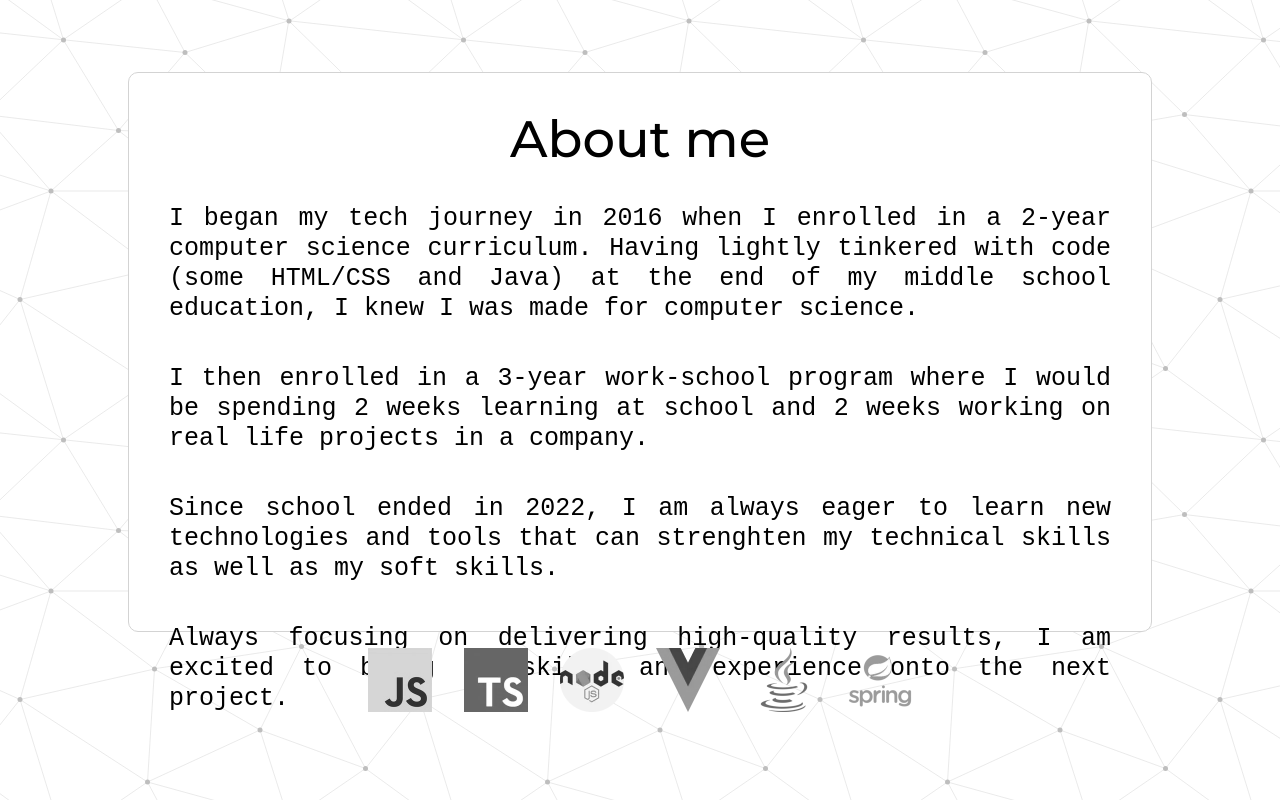
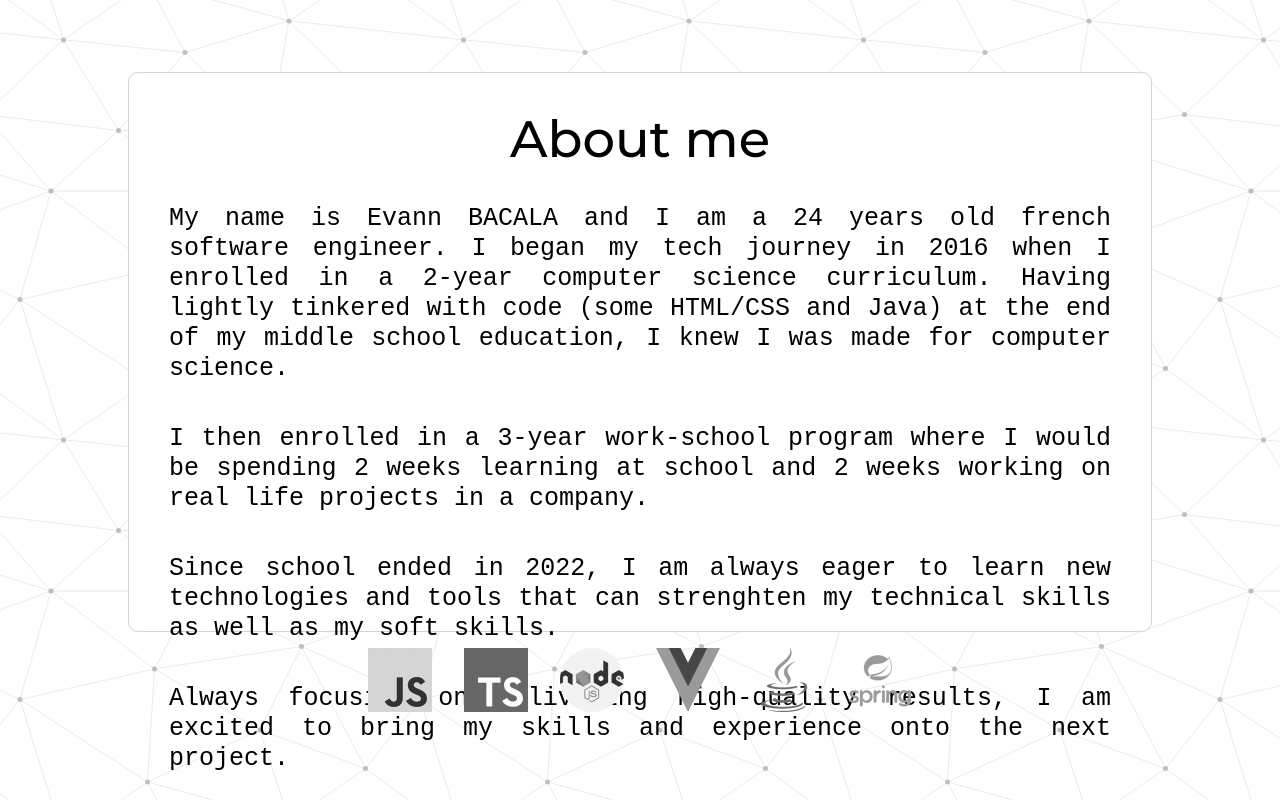
Before and after one commit to ebacala/ebacala.com, a Nuxt app: page / in a window 1280 px wide. Shown: the part 800-1600 px from the top of the page. Built offline with nearby package versions, Linux system fonts and the light colour scheme; a web font is replaced by a local one.

Commit message:
feat: added age and nationality

```diff
--- a/components/AboutMe.vue
+++ b/components/AboutMe.vue
@@ -3,7 +3,7 @@
     <div id="about-me" class="border-radius-10 flex-column align-center justify-space-around">
         <h1>About me</h1>
         <div class="content">
-          <p>I began my tech journey in 2016 when I enrolled in a 2-year computer science curriculum. Having lightly tinkered with code (some HTML/CSS and Java) at the end of my middle school education,
+          <p>My name is Evann BACALA and I am a {{ age }} years old french software engineer. I began my tech journey in 2016 when I enrolled in a 2-year computer science curriculum. Having lightly tinkered with code (some HTML/CSS and Java) at the end of my middle school education,
             I knew I was made for computer science.
           </p>
           <p>I then enrolled in a 3-year work-school program where I would be spending 2 weeks learning at school and 2 weeks working on real life projects in a company.</p>
@@ -30,6 +30,8 @@
   { name: 'Java', path: '/img/logos/java.webp' },
   { name: 'Spring', path: '/img/logos/spring.webp' }
 ]
+
+const age = Math.abs(new Date(Date.now() - new Date('1998-08-18').getTime()).getUTCFullYear() - 1970);
 
 onMounted(() => {
   createObserver(document.getElementById('about-me'), "animate-about-me");
```
